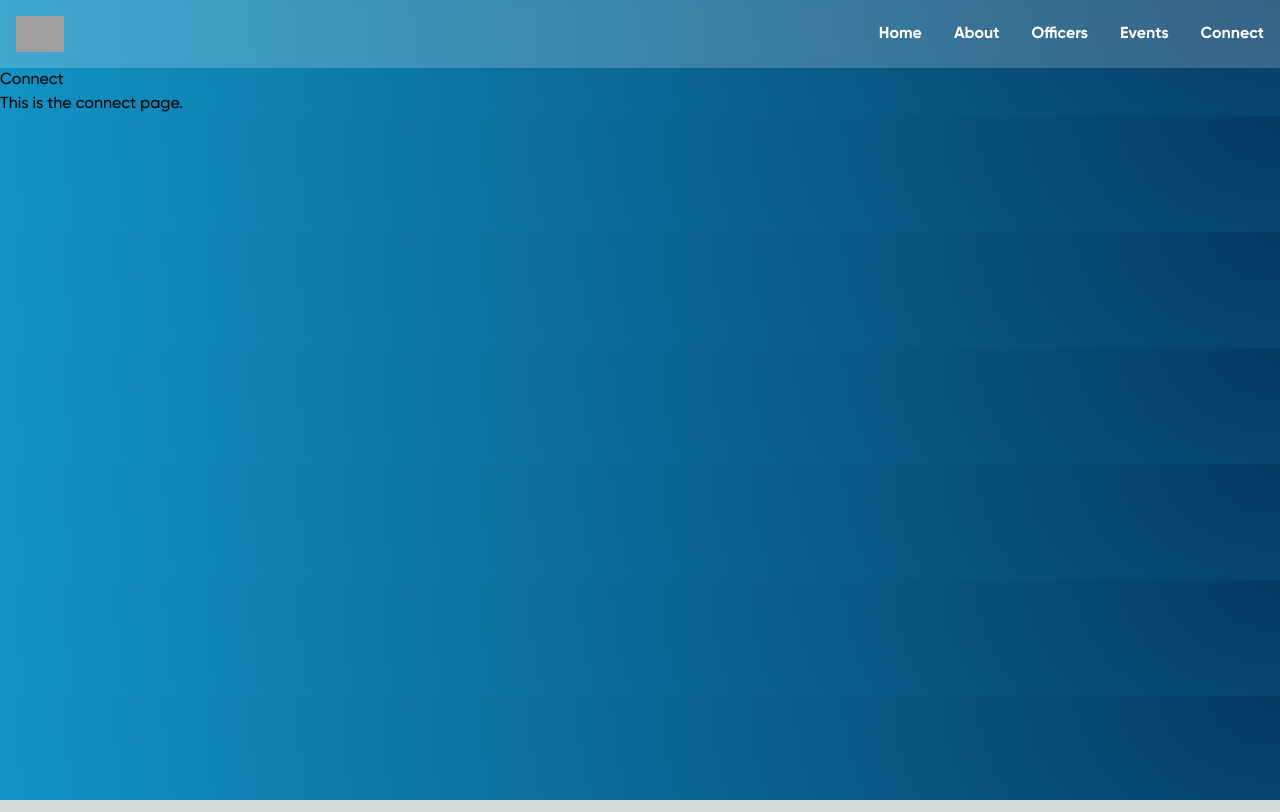
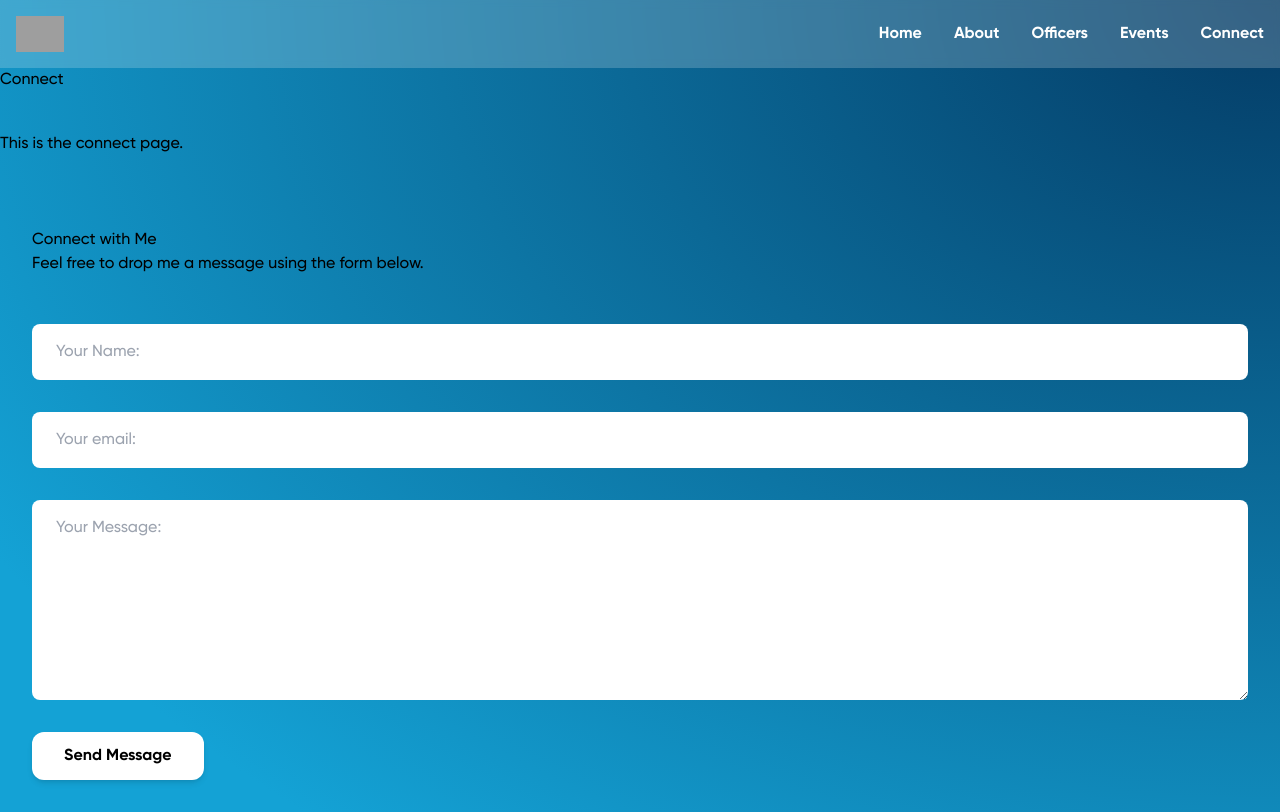
Before and after one commit to acmuta/acmuta-site, a Next.js app: page /connect in a window 1280 px wide. Built offline with nearby package versions, Linux system fonts and the light colour scheme; grey boxes are pictures that could not be loaded.

Commit message:
#5 added sending mail form

```diff
--- a/src/components/Connect.tsx
+++ b/src/components/Connect.tsx
@@ -1,12 +1,119 @@
 // app/components/Connect.tsx
+'use client';
 
-import React from 'react';
+import React, { useRef, useState } from "react";
+import emailjs from "@emailjs/browser";             //using emailjs to send mail
 
 const Connect = () => {
+    const formRef = useRef<HTMLFormElement>(null);
+    const [form, setForm] = useState({
+    name: "",
+    email: "",
+    message: "",
+  });
+
+  const [loading, setLoading] = useState(false);
+
+
+  const handleChange = (e: React.ChangeEvent<HTMLInputElement | HTMLTextAreaElement>) => {
+    const { name, value } = e.target;
+
+    setForm({
+      ...form,
+      [name]: value,
+    });
+  };
+
+  const handleSubmit = (e: React.FormEvent) => {
+    e.preventDefault();
+    setLoading(true);
+
+    emailjs
+      .send(
+        "service id",                  // Replace with service id
+        "template id",                  // Replace with template id
+        {
+          from_name: form.name,
+          to_name: "ACM",
+          from_email: form.email,
+          to_email: "acm mail",            // Replace with ACM mail
+          message: form.message,
+        },
+        "public key"                       // Replace with public key
+      )
+      .then(
+        () => {
+          setLoading(false);
+          alert("Thank you. I will get back to you as soon as possible.");
+
+          setForm({
+            name: "",
+            email: "",
+            message: "",
+          });
+        },
+        (error) => {
+          setLoading(false);
+          console.error(error);
+
+          alert("Ahh, something went wrong. Please try again.");
+        }
+      );
+  };
+
   return (
-    <div>
+    <div className="flex flex-col gap-10">
       <h1>Connect</h1>
       <p>This is the connect page.</p>
+
+      {/* Contact Form */}
+      <div className="p-8 rounded-2xl">
+        <h3>Connect with Me</h3>
+        <p>Feel free to drop me a message using the form below.</p>
+        <form
+          ref={formRef}
+          onSubmit={handleSubmit}
+          className="mt-12 flex flex-col gap-8"
+        >
+          <label className="flex flex-col">
+            <input
+              type="text"
+              name="name"
+              value={form.name}
+              onChange={handleChange}
+              placeholder="Your Name:"
+              className="bg-white py-4 px-6 placeholder:text-secondary text-black rounded-lg outline-none border-none font-medium"
+            />
+          </label>
+          <label className="flex flex-col">
+            <input
+              type="email"
+              name="email"
+              value={form.email}
+              onChange={handleChange}
+              placeholder="Your email:"
+              className="bg-white py-4 px-6 placeholder:text-secondary text-black rounded-lg outline-none border-none font-medium"
+            />
+          </label>
+          <label className="flex flex-col">
+            <textarea
+              rows={7}
+              name="message"
+              value={form.message}
+              onChange={handleChange}
+              placeholder="Your Message:"
+              className="bg-white py-4 px-6 placeholder:text-secondary text-black rounded-lg outline-none border-none font-medium"
+            />
+          </label>
+
+          <button
+            type="submit"
+            className="bg-white py-3 px-8 rounded-xl outline-none w-fit text-black font-bold shadow-md shadow-primary"
+          >
+            {loading ? "Sending..." : "Send Message"}
+          </button>
+        </form>
+      </div>
     </div>
   );
 };
```
